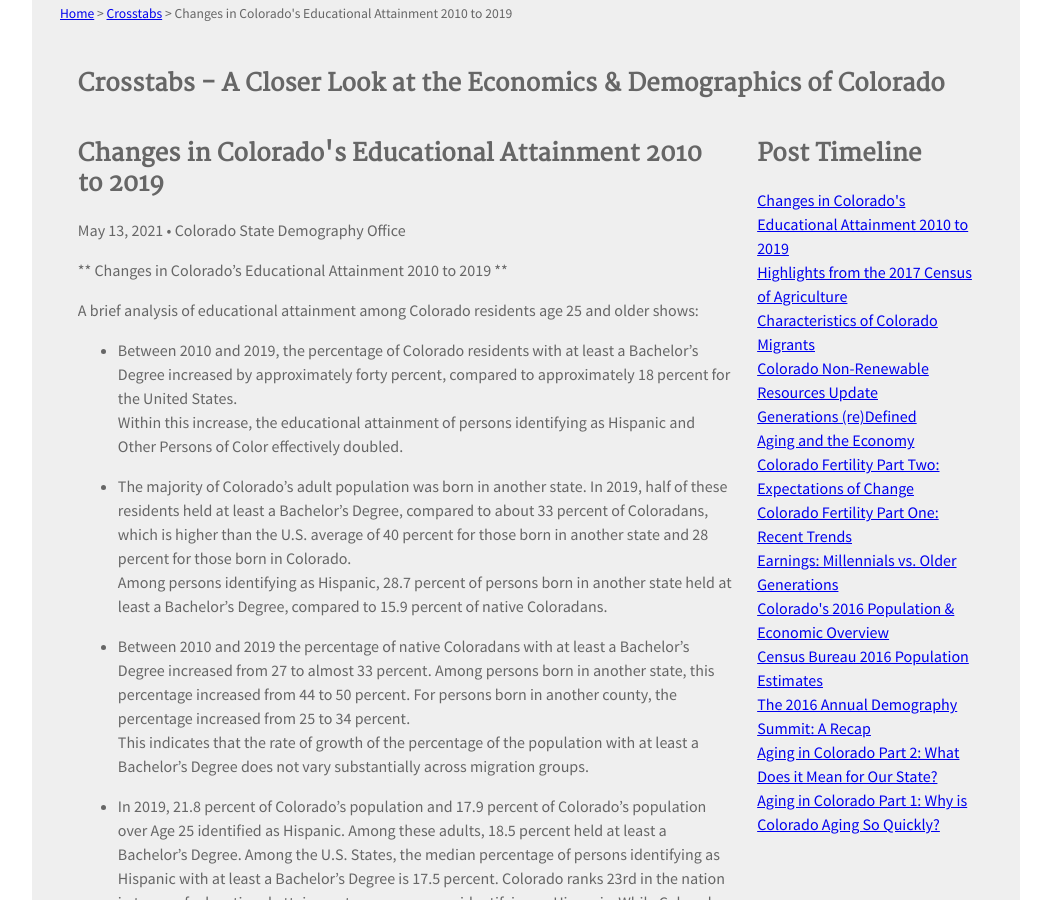
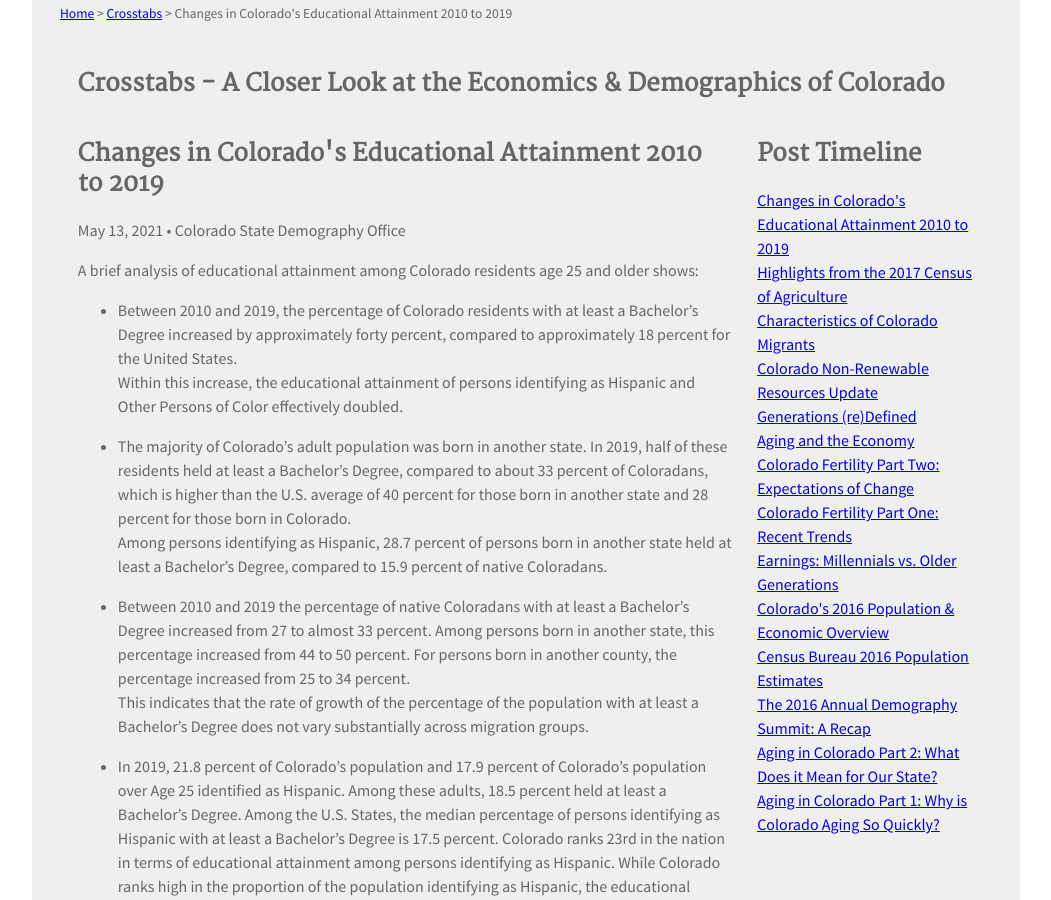
Before and after one commit to TBleess/Website_New, a Jekyll site: the page built from _posts/2021-05-13-Changes-in-Colorado-Educational-Attainment.md, in a window 1280 px wide and 900 px high, scrolled down 343 px. Shown: the whole window, without its empty margins (114-1165 px from the left). Built offline with Jekyll 4.4.1, drawn with Linux system fonts in a browser that asks for light colours.

Commit message:
Update 2021-05-13-Changes-in-Colorado-Educational-Attainment.md

```diff
--- a/_posts/2021-05-13-Changes-in-Colorado-Educational-Attainment.md
+++ b/_posts/2021-05-13-Changes-in-Colorado-Educational-Attainment.md
@@ -6,8 +6,6 @@ author: Colorado State Demography Office
 permalink: /crosstabs/Changes in Colorado's Educational Attainment 2010 to 2019/
 
 ---
-
-** Changes in Colorado's Educational Attainment 2010 to 2019 **
 
 A brief analysis of educational attainment among Colorado residents age 25 and older shows:
 
```
